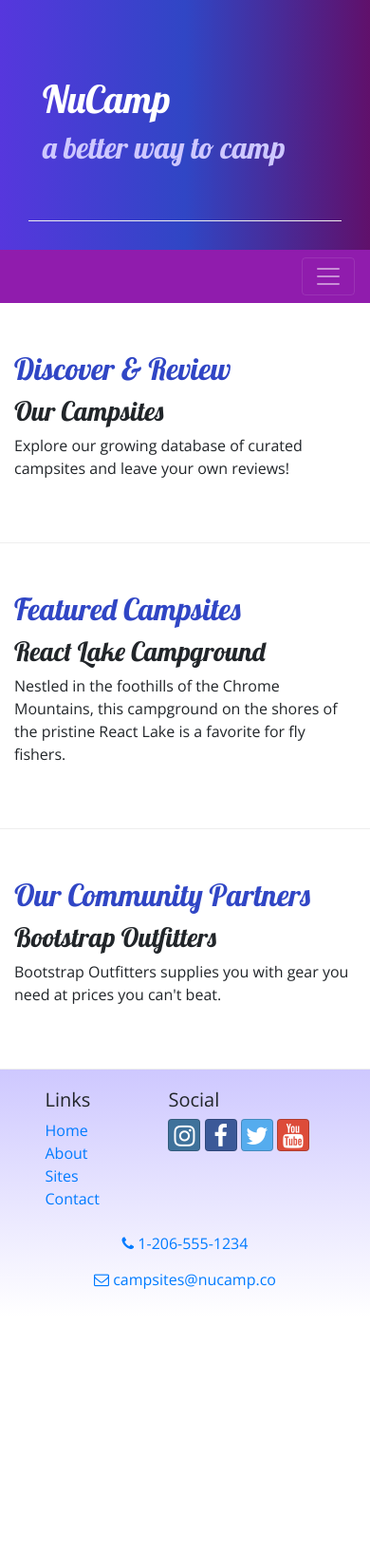
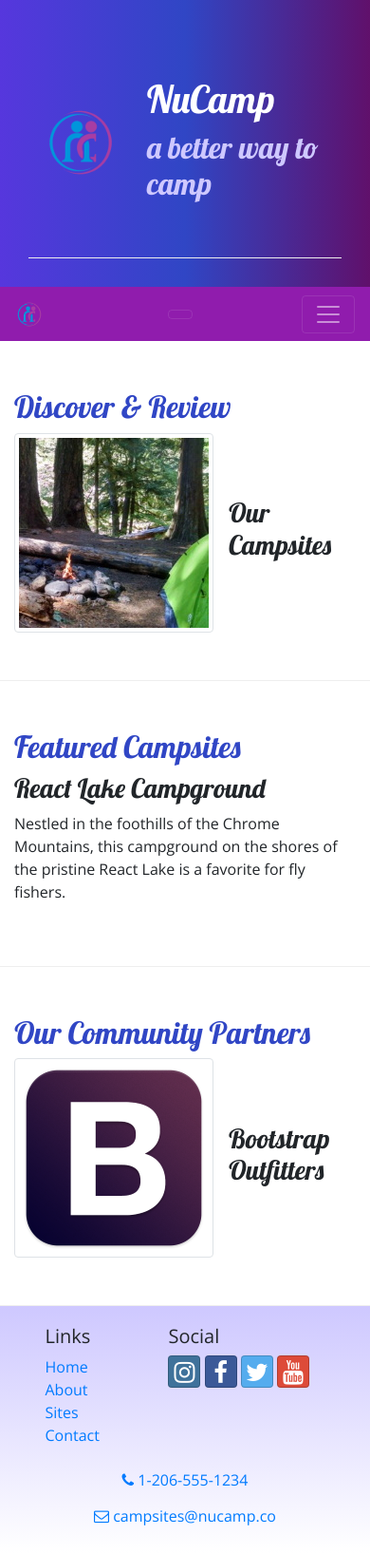
Before and after one commit to bowenbowengone/nucampsite, a website: page index.html in a window 390 px wide. Shown: the whole page at 95% size. Before the commit the page ends 1386 px from the top, so only its background shows below. Drawn offline with nearby package versions, Linux system fonts and the light colour scheme.

Commit message:
images and media

```diff
--- a/index.html
+++ b/index.html
@@ -22,6 +22,9 @@
     <header class="jumbotron jumbotron-fluid">
         <div class="container">
             <div class="row row-content">
+                <div class="col-4 col-sm-3 col-md-2 align-self-center">
+                    <img src="img/logo.png" class="img-fluid" />
+                </div>
                 <div class="col">
                     <h1>NuCamp</h1>
                     <h2>a better way to camp</h2>
@@ -32,7 +35,9 @@
 
     <nav class="navbar navbar-expand-sm navbar-dark sticky-top">
         <div class="container">
-            <button class="navbar-toggler ml-auto" type="button" data-toggle="collapse" data-target="#nucampNavbar">
+            <a class="navbar-brand" href="#"><img src="img/logo.png" height="30" width="30" /></a>
+            <button class="navbar-toggler" type="button" data-toggle="collapse" data-target="#nucampNavbar">
+            <button class="navbar-toggler" type="button" data-toggle="collapse" data-target="#nucampNavbar">
                 <span class="navbar-toggler-icon"></span>
             </button>
             <div class="collapse navbar-collapse" id="nucampNavbar">
@@ -53,8 +58,13 @@
             </div>
 
             <div class="col">
-                <h3>Our Campsites</h3>
-                <p>Explore our growing database of curated campsites and leave your own reviews!</p>
+                <div class="media">
+                    <img class="d-flex mr-3 img-thumbnail" src="img/breadcrumb-trail-thumb.jpg" alt="Breadcrumb Trail" />
+                    <div class="media-body align-self-center">
+                        <h3>Our Campsites</h3>
+                        <p class="d-none d-sm-block">Explore our growing database of curated campsites and leave your own reviews!</p>
+                    </div>
+                </div>
             </div>
         </div>
 
@@ -73,8 +83,13 @@
                     <h2 class="text-sm-right">Our Community Partners</h2>
                 </div>
                 <div class="col">
-                    <h3>Bootstrap Outfitters</h3>
-                    <p>Bootstrap Outfitters supplies you with gear you need at prices you can't beat.</p>
+                    <div class="media">
+                        <img class="d-flex mr-3 img-thumbnail" src="img/bootstrap-thumb.png" alt="Bootstrap Outfitters" />
+                        <div class="media-body align-self-center">
+                            <h3>Bootstrap Outfitters</h3>
+                            <p class="d-none d-sm-block">Bootstrap Outfitters supplies you with gear you need at prices you can't beat.</p>
+                        </div>
+                    </div>
                 </div>
         </div>
     </div>
```
Also changed, not shown: aboutus.html (+5 -0 lines), contactus.html (+5 -0 lines), img/bootstrap-thumb.png (added), img/breadcrumb-trail-thumb.jpg (added), img/breadcrumb-trail.jpg (added), img/chrome-river-thumb.jpg (added), img/chrome-river.jpg (added), img/logo.png (added), img/react-lake-thumb.jpg (added), img/react-lake.jpg (added).
